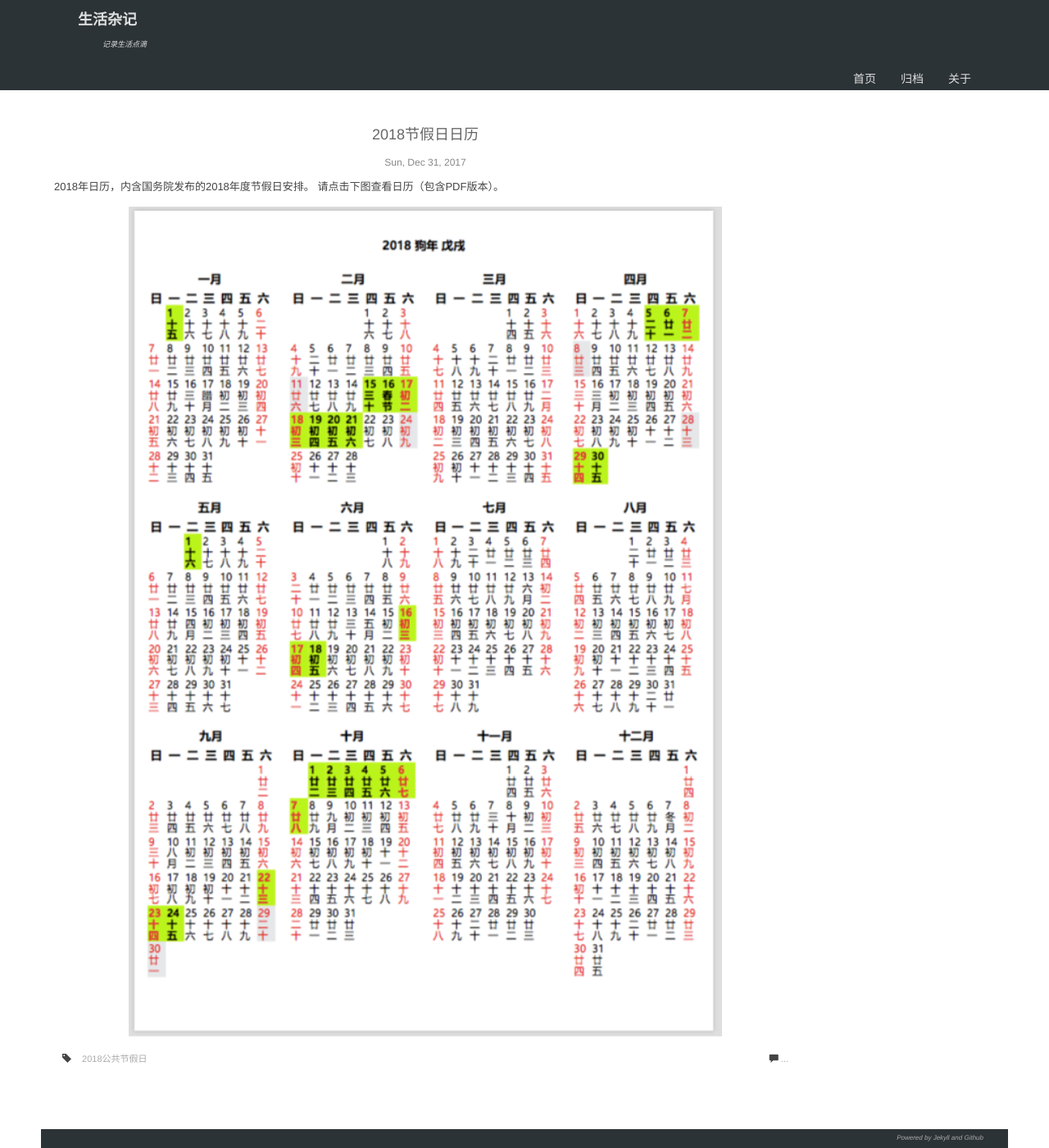
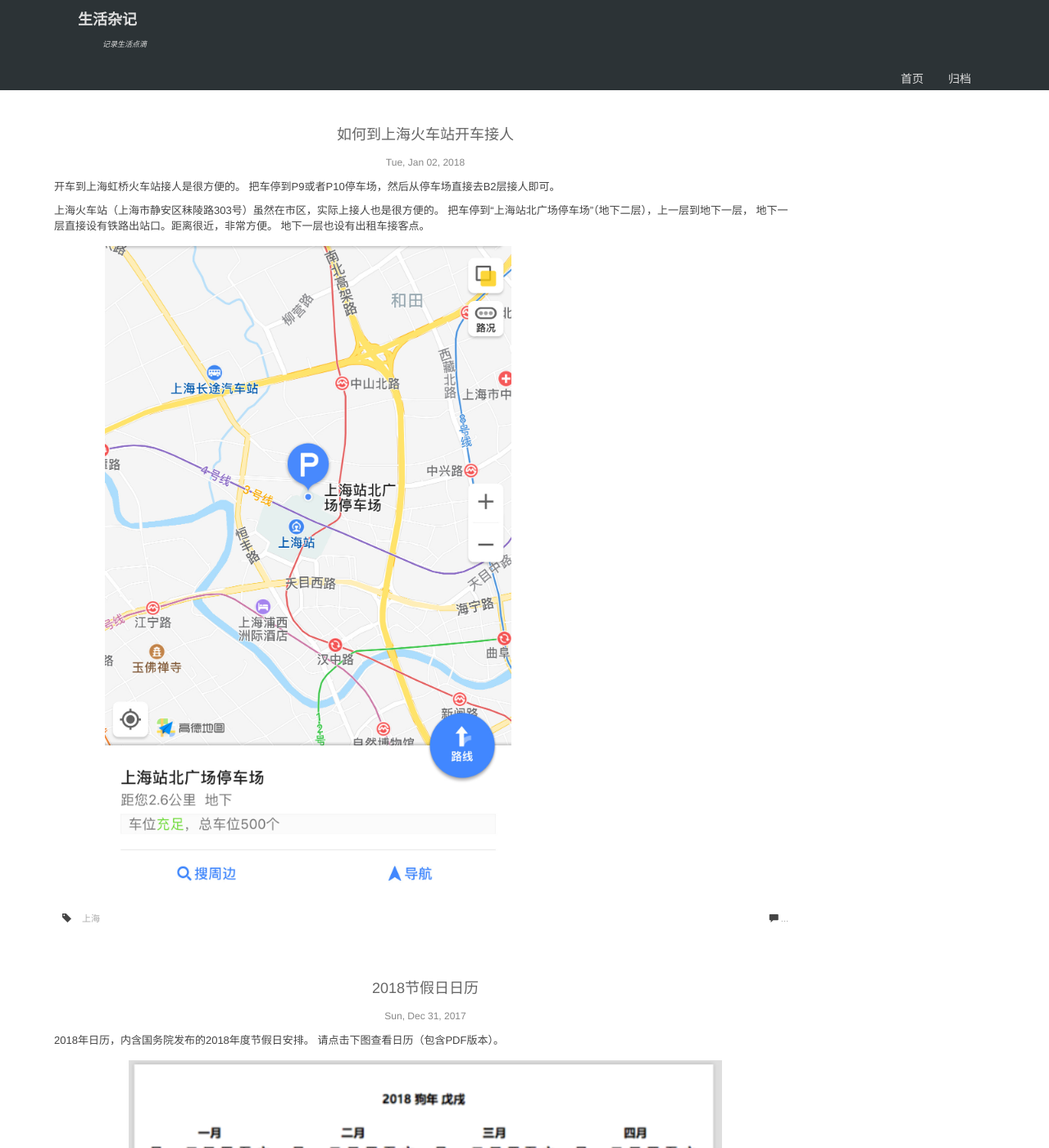
Before and after one commit to life-tips/life-tips.github.com, a Jekyll site: the page built from index.html, in a window 1280 px wide and 1400 px high. Shown: the whole window at 82% size. Built offline with Jekyll 4.4.1, drawn with Linux system fonts in a browser that asks for light colours; the list of posts is cut into pages by our own code; comment, search, counter and statistics services are not loaded.

Commit message:
add post

```diff
--- a/_layouts/default.html
+++ b/_layouts/default.html
@@ -78,7 +78,7 @@
               <!-- <li class="active"><a href="#">Link <span class="sr-only">(current)</span></a></li> -->
               <li><a class="header-nav-item" href="/index.html">首页</a></li>
               <li><a class="header-nav-item" href="/tags/post-tags.html">归档</a></li>
-              <li><a class="header-nav-item" href="/about.html">关于</a></li>
+              <!-- <li><a class="header-nav-item" href="/about.html">关于</a></li> -->
             </ul>
           </div><!-- /.navbar-collapse -->
         </div><!-- /.container-fluid -->
--- a/_layouts/post.html
+++ b/_layouts/post.html
@@ -36,7 +36,7 @@
       <span>{{ page.date | date: "%F" }}</span>
       <span>{{ page.date | date: "%R" }}</span>
     </div>
-    <div class="pay-weixin">
+    <div class="pay-weixin" style="display:none;">
       <p>如果你觉得这篇文章对你有用，可以微信扫一扫表示🙏 / If you find this post is useful to you, buy me 🍶 via Wechat</p>
       <img src="/images/weixin.png"/>
     </div>
--- /dev/null
+++ b/_posts/2018-01-02-pick-up-sb-in-shanghai-railway-station.md
@@ -0,0 +1,30 @@
+---
+# MUST HAVE BEG
+layout: post
+disqus_identifier: 2018-01-02-pick-up-sb-in-shanghai-railway-station # DON'T CHANGE THE VALUE ONCE SET
+title: 如何到上海火车站开车接人
+# MUST HAVE END
+
+subtitle:
+is_short: true
+tags:
+  - 上海
+date: 2018-01-02 00:46:00
+image:
+image_desc:
+---
+
+开车到上海虹桥火车站接人是很方便的。
+把车停到P9或者P10停车场，然后从停车场直接去B2层接人即可。
+
+上海火车站（上海市静安区秣陵路303号）虽然在市区，实际上接人也是很方便的。
+把车停到“上海站北广场停车场”（地下二层），上一层到地下一层，
+地下一层直接设有铁路出站口。距离很近，非常方便。
+地下一层也设有出租车接客点。
+
+<!-- at least one blank line before <div>, <p>, <pre> or <table>,
+and one blank after </div>.
+but you can use <span>, <cite>, <del> freely -->
+<div style="text-align: center; width: 80%; max-width:620px;">
+    <img src="/images/blog/sh-railway-station-north-square.jpg" alt="上海站北广场停车场">
+</div>
```
Also changed, not shown: _drafts/2018-01-02-pick-up-sb-in-shanghai-railway-station.md (deleted, +0 -21 lines), images/blog/sh-railway-station-north-square.jpg (added).
